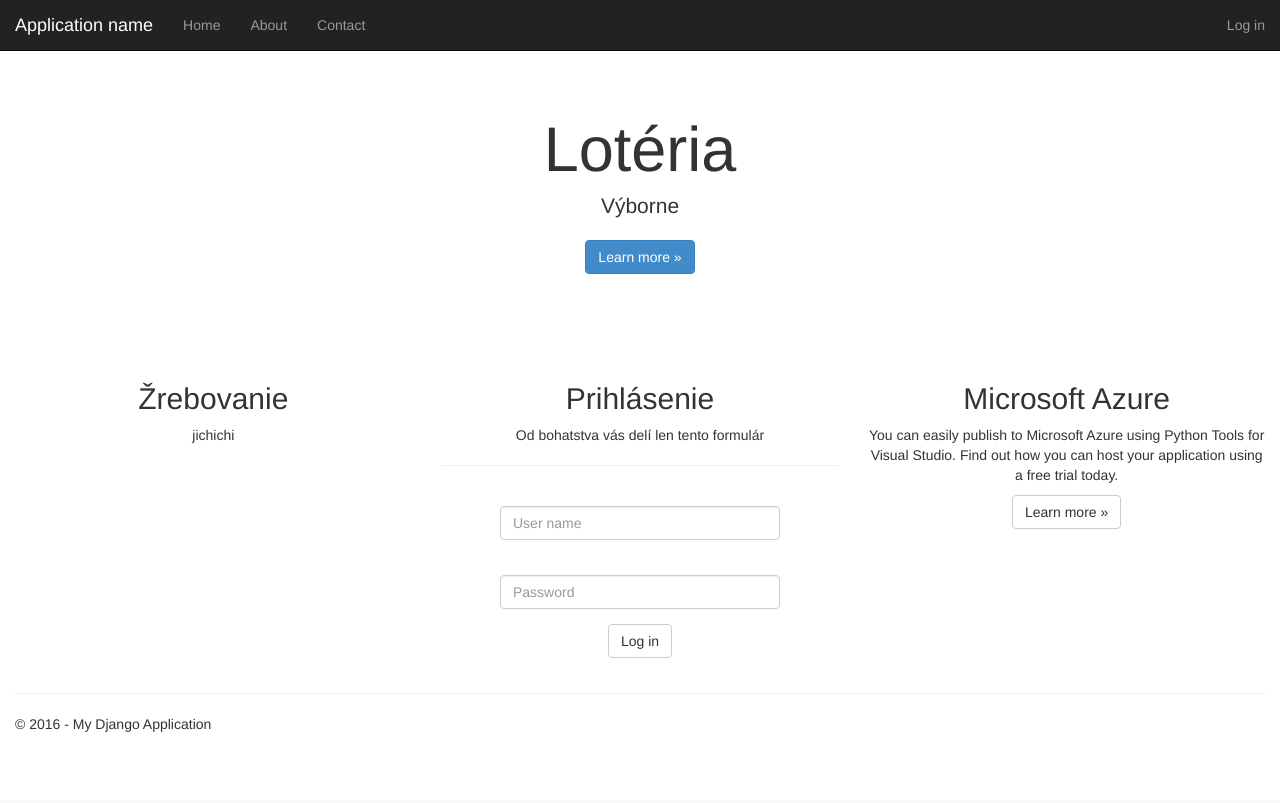
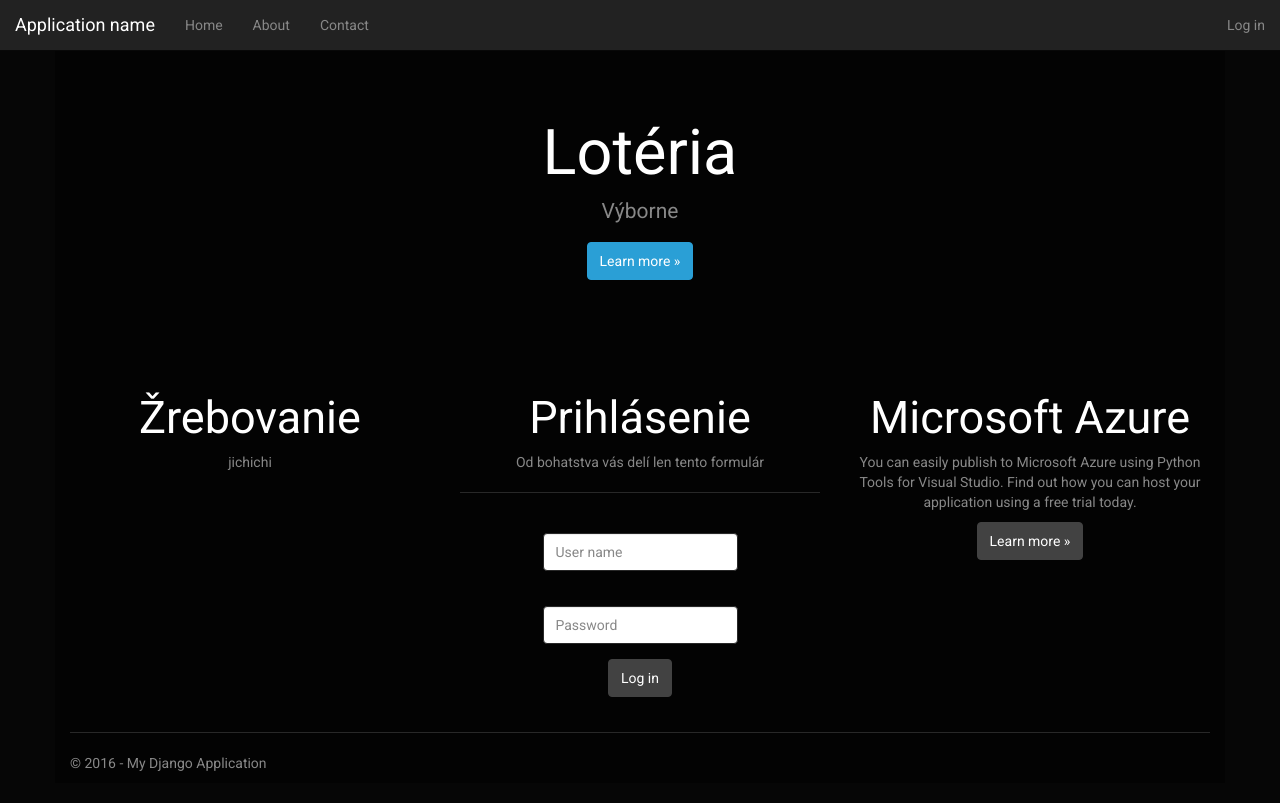
Before and after one commit to michal-sladecek/HACKATHON-Lottery, a Django app: page /index/ in a window 1280 px wide. Before the commit the page ends 732 px from the top, so only its background shows below. Run offline with Django 3.2, Linux system fonts and the light colour scheme; some libraries are stand-ins or nearby versions.

Commit message:
Design jak nič

```diff
--- a/Loteria/app/static/app/content/site.css
+++ b/Loteria/app/static/app/content/site.css
@@ -1,3 +1,4 @@
+
 body {
     padding-top: 50px;
     padding-bottom: 20px;
@@ -13,7 +14,7 @@ body {
 input,
 select,
 textarea {
-    max-width: 280px;
+    max-width: 50%;
 }
 
 /* styles for validation helpers */
@@ -45,6 +46,6 @@ input[type="checkbox"].input-validation-error {
 }
 
 .centered {
-    margin:0 auto;
+    margin: auto;
     display: block;
 }
--- a/Loteria/app/templates/app/layout.html
+++ b/Loteria/app/templates/app/layout.html
@@ -5,9 +5,15 @@
     <meta name="viewport" content="width=device-width, initial-scale=1.0">
     <title>{{ title }} - My Django Application</title>
     {% load staticfiles %}
-    <link rel="stylesheet" type="text/css" href="{% static 'app/content/bootstrap.min.css' %}" />
+    <link rel="stylesheet" type="text/css" href="{% static 'app/content/bootstrap.min.theme1.css' %}" />
     <link rel="stylesheet" type="text/css" href="{% static 'app/content/site.css' %}" />
+
+
+    <script src="{% static 'app/scripts/jquery-1.10.2.js' %}"></script>
+    <script src="{% static 'app/scripts/bootstrap.js' %}"></script>
+    <script src="{% static 'app/scripts/respond.js' %}"></script>
     <script src="{% static 'app/scripts/modernizr-2.6.2.js' %}"></script>
+    <script src="https://raw.githubusercontent.com/srobbin/jquery-backstretch/master/jquery.backstretch.min.js"></script>
 </head>
 
 <body>
@@ -32,17 +38,13 @@
         </div>
     </div>
 
-<div class="container-fluid body-content">
+<div class="container body-content" style="background: rgba(0,0,0,0.5)">
 {% block content %}{% endblock %}
         <hr/>
         <footer>
             <p>&copy; {{ year }} - My Django Application</p>
         </footer>
     </div>
-
-    <script src="{% static 'app/scripts/jquery-1.10.2.js' %}"></script>
-    <script src="{% static 'app/scripts/bootstrap.js' %}"></script>
-    <script src="{% static 'app/scripts/respond.js' %}"></script>
 {% block scripts %}{% endblock %}
 
 </body>
--- a/Loteria/app/templates/app/loginform.html
+++ b/Loteria/app/templates/app/loginform.html
@@ -27,8 +27,9 @@
 <div class="col-md-4">
     <section id="socialLoginForm"></section>
 </div>
+-->
 {% endblock %}
--->
+
 
 {% block scripts %}
 
```
Also changed, not shown: Loteria/app/static/app/images/roulette.jpg (added).
